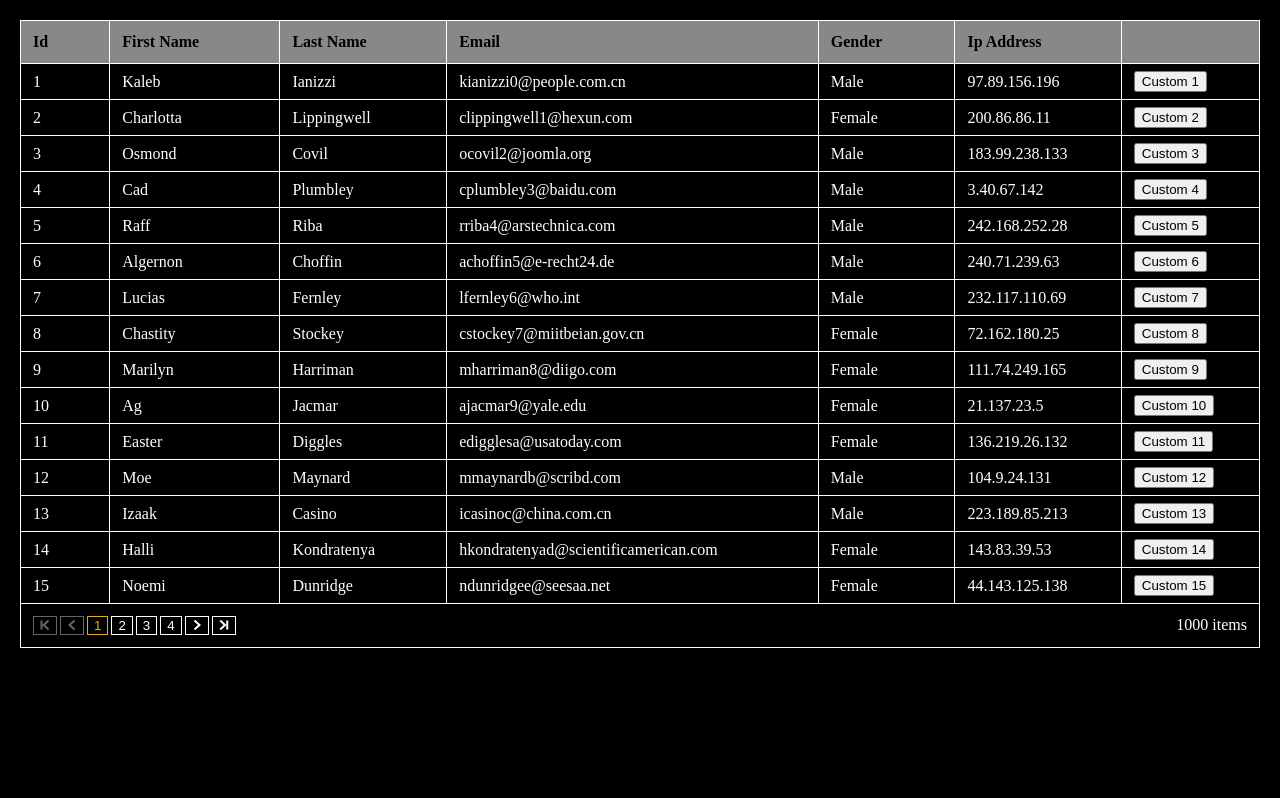
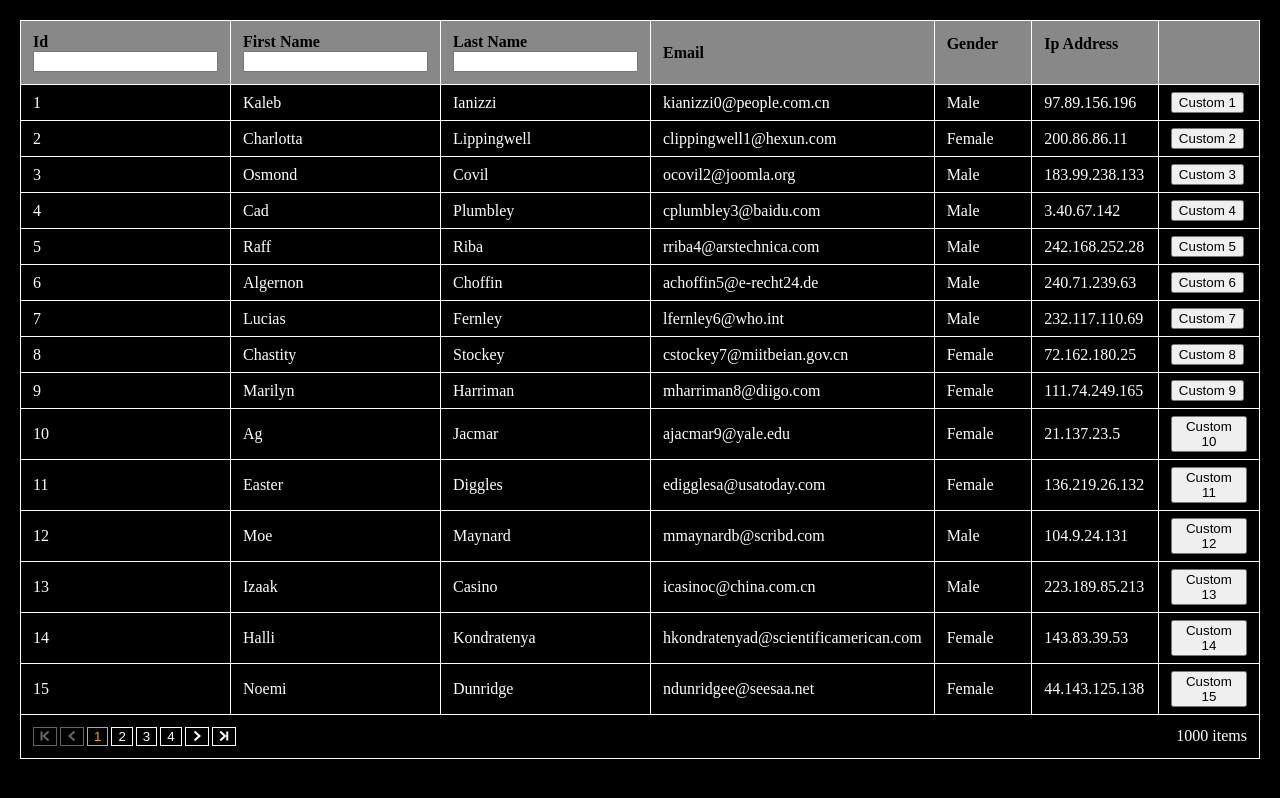
Before and after one commit to nruffing/data-grid-vue, a Vue app: page / in a window 1280 px wide. Built offline with nearby package versions, Linux system fonts and the light colour scheme.

Commit message:
basic filtering

```diff
--- a/src/DataService.ts
+++ b/src/DataService.ts
@@ -1,74 +1,74 @@
 import { type PageData, EmptyPageData } from "./DataGridVue"
 import { type Sort, ClientSideSort } from "./Sort"
+import { type Filter, ClientSideFilter } from "./Filter"
 
 export interface DataService {
-  getPage: (pageNum: number, pageSize: number, sort: Sort[]) => Promise<PageData>,
+  getPage: (pageNum: number, pageSize: number, sort: Sort[], filter: Filter | undefined) => Promise<PageData>,
 }
 
 export const StubDataService = {
-  getPage(pageNum: number, pageSize: number, sort: Sort[]): Promise<PageData> {
+  getPage(pageNum: number, pageSize: number, sort: Sort[], filter: Filter | undefined): Promise<PageData> {
     return Promise.resolve(EmptyPageData)
   }
 } as DataService
 
 export class ClientSideDataService implements DataService {
   dataItems: any[]
-  previousSort: Sort[]
+  previousSortJson: string
   sorted: any[]
+  previousFilterJson: string
+  filtered: any[]
 
   constructor(dataItems: any[]) {
     this.dataItems = dataItems
-    this.previousSort = []
+    this.previousSortJson = ''
     this.sorted = [...dataItems]
-  }
-
-  resetSort() {
-    this.sorted = [...this.dataItems]
-  }
-
-  setPreviousSort(sort: Sort[]) {
-    this.previousSort = []
-    for (const sortColumn of sort) {
-      this.previousSort.push({...sortColumn})
-    }
+    this.previousFilterJson = ''
+    this.filtered = [...this.sorted]
   }
 
   sort(sort: Sort[]) {
-    if (!sort?.length && !this.previousSort?.length) {
+    if (!sort?.length && this.previousSortJson === '[]') {
       return
     }
 
-    if (!sort?.length && this.previousSort?.length) {
-      this.resetSort()
-      this.setPreviousSort(sort)
+    if (!sort?.length) {
+      this.sorted = [...this.dataItems]
+      this.previousSortJson = '[]'
       return
     }
 
-    let sortChanged = false
-    if (sort.length === this.previousSort?.length) {
-      for (var i = 0; i < sort.length; i++) {
-        var sortItem = sort[i]
-        var previousSortItem = this.previousSort[i]
-        if (sortItem.fieldName !== previousSortItem.fieldName ||
-          sortItem.type !== previousSortItem.type) {
-            sortChanged = true
-            break
-        }
-      }
-    }
-    else {
-      sortChanged = true
-    }
-
-    if (!sortChanged) {
+    const sortJson = JSON.stringify(sort)
+    if (sortJson === this.previousSortJson) {
       return
     }
 
     ClientSideSort.sort(sort, this.sorted)
-    this.setPreviousSort(sort)
+    this.filtered = [...this.sorted]
+    this.previousSortJson = sortJson
   }
 
-  getPage(pageNum: number, pageSize: number, sort: Sort[]): Promise<PageData> {
+  filter(filter: Filter | undefined) {
+    if (!filter && !this.previousFilterJson) {
+      return
+    }
+
+    if (!filter && this.previousFilterJson) {
+      this.filtered = [...this.sorted]
+      this.previousFilterJson = ''
+      return
+    }
+
+    const filterJson = JSON.stringify(filter)
+    if (filterJson === this.previousFilterJson) {
+      return
+    }
+
+    this.filtered = ClientSideFilter.filter(filter as Filter, this.sorted)
+    this.previousFilterJson = filterJson
+  }
+
+  getPage(pageNum: number, pageSize: number, sort: Sort[], filter: Filter | undefined): Promise<PageData> {
     if (pageNum <= 0 || pageSize <= 0) {
       console.error(`ClientSideDataRepository - getPage - invalid params - pageNum: ${pageNum}, pageSize: ${pageSize}`)
       return Promise.reject()
@@ -78,6 +78,7 @@ export class ClientSideDataService implements DataService {
     }
 
     this.sort(sort)
+    this.filter(filter)
 
     const startIndex = pageSize * (pageNum - 1)
     const endIndex = startIndex + pageSize
@@ -89,7 +90,7 @@ export class ClientSideDataService implements DataService {
 
     return Promise.resolve({
       totalItems: this.dataItems.length,
-      dataItems: this.sorted.slice(startIndex, endIndex),
+      dataItems: this.filtered.slice(startIndex, endIndex),
     })
   }
 }
--- a/src/Filter.ts
+++ b/src/Filter.ts
@@ -90,18 +90,26 @@ export const ClientSideFilter = {
     console.warn(`Unknown data type detected while filtering: ${DataType[condition.dataType]}`)
     return false
   },
-  evaluateAlphanumericCondition(value: string, operator: FilterOperator, conditionValue: string): boolean {
+  evaluateAlphanumericCondition(value: string | undefined, operator: FilterOperator, conditionValue: string): boolean {
+    if (!value) {
+      return false
+    }
+
     switch (operator) {
       case FilterOperator.equals:
-        return value === conditionValue
+        return value.localeCompare(conditionValue, 'en', { sensitivity: 'base' }) === 0
       case FilterOperator.contains:
-        return value.includes(conditionValue)
+        return value.toLowerCase().includes(conditionValue.toLowerCase())
     }
 
     console.warn(`Filter operator ${FilterOperator[operator]} is not supported for columns with the alphanumeric data type`)
     return false
   },
-  evaluateNumericCondition(value: number, operator: FilterOperator, conditionValue: number): boolean {
+  evaluateNumericCondition(value: number | undefined, operator: FilterOperator, conditionValue: number): boolean {
+    if (!value) {
+      return false
+    }
+
     switch (operator) {
       case FilterOperator.equals:
         return value === conditionValue
--- a/src/components/DataGridVue.vue
+++ b/src/components/DataGridVue.vue
@@ -8,7 +8,21 @@
           :column="column"
           :sortable="sortOptions?.sortable"
           :sort="sort"
-          @onClick="sortColumn" />
+          @onClick="sortColumn"
+        >
+          <template v-slot:filter>
+            <slot
+              :name="`filter-${column.field.fieldName}`"
+              :column="column"
+            >
+              <HeaderFilter
+                v-if="column.filterable"
+                :column="column"
+                @updated="onFilterUpdated"
+              />
+            </slot>
+          </template>
+        </HeaderCell>
       </tr>
       <tr v-for="dataItem in displayedData" :key="keyColumn.field.resolveValue(dataItem)" class="dgv-data-grid-row">
         <td v-for="column in columns" :key="column.field.fieldName">
@@ -37,7 +51,9 @@ import { defineComponent, type PropType } from 'vue'
 import { DataType, Field, type Column } from '@/DataGridVue'
 import { type DataService, StubDataService, ClientSideDataService } from '@/DataService'
 import { type Sort, type SortOptions, SortType } from '@/Sort'
+import type { Filter, FilterCondition } from '@/Filter'
 import HeaderCell from './HeaderCell.vue'
+import HeaderFilter from './HeaderFilter.vue'
 import PageNavigation from './PageNavigation.vue'
 
 interface Data {
@@ -48,12 +64,14 @@ interface Data {
   pageSize: number,
   currentPage: number,
   sort: Sort[],
+  filters: FilterCondition[],
 }
 
 export default defineComponent({
   name: 'DataGridVue',
   components: {
     HeaderCell,
+    HeaderFilter,
     PageNavigation,
   },
   props: {
@@ -104,6 +122,25 @@ export default defineComponent({
       pageSize: 0,
       currentPage: 1,
       sort: [],
+      filters: [],
+    }
+  },
+  computed: {
+    filter(): Filter | undefined {
+      if (!this?.filters.length) {
+        return undefined
+      }
+      let filter = {
+        or: [this.filters[0]],
+        and: undefined,
+      } as Filter
+      for (var i = 1; i < this.filters.length; i++) {
+        filter = {
+          or: [this.filters[i]],
+          and: filter,
+        }
+      }
+      return filter
     }
   },
   mounted() {
@@ -138,7 +175,7 @@ export default defineComponent({
   },
   methods: {
     async loadPageData() {
-      const pageData = await this.dataService.getPage(this.currentPage, this.pageSize, this.sort)
+      const pageData = await this.dataService.getPage(this.currentPage, this.pageSize, this.sort, this.filter)
       this.displayedData = pageData.dataItems
       this.totalItems = pageData.totalItems
     },
@@ -169,7 +206,21 @@ export default defineComponent({
       }
 
       this.loadPageData()
-    }
+    },
+    onFilterUpdated(condition: FilterCondition) {
+      if (!condition.value) {
+        this.filters = this.filters.filter(f => f.fieldName !== condition.fieldName)
+      } else {
+        const filter = this.filters.find(f => f.fieldName === condition.fieldName)
+        if (filter) {
+          filter.value = condition.value
+          filter.operator = condition.operator
+        } else {
+          this.filters.push(condition)
+        }
+      }
+      this.loadPageData()
+    },
   },
 })
 </script>
--- a/src/components/HeaderCell.vue
+++ b/src/components/HeaderCell.vue
@@ -2,6 +2,10 @@
   <td
     :key="column.field.fieldName"
     :class="{ sortable: sortable && column.sortable }"
+  >
+    <div class="dgv-header-container">
+      <span
+        class="dgv-header-text"
         @click.prevent="$emit('onClick', column)"
       >
         {{ formattedTitle }}
@@ -10,6 +14,9 @@
           :name="iconName"
           :text="iconText"
         />
+      </span>
+      <slot name="filter"></slot>
+    </div>
   </td>
 </template>
 
--- /dev/null
+++ b/src/components/HeaderFilter.vue
@@ -0,0 +1,56 @@
+<template>
+  <div class="dgv-filter">
+    <input
+      :type="inputType"
+      @input="onFilterValueUpdated"
+    />
+  </div>
+</template>
+
+<script lang="ts">
+import { defineComponent, type PropType } from 'vue';
+import { DataType, type Column } from '@/DataGridVue'
+import { FilterOperator, ValidOperatorsMap, type FilterCondition } from '@/Filter';
+
+export default defineComponent({
+  name: 'HeaderFilter',
+  props: {
+    column: {
+      type: Object as PropType<Column>,
+      required: true,
+    },
+  },
+  computed: {
+    inputType(): string {
+      if (this.column.dataType === DataType.number) {
+        return "number"
+      }
+      return "text"
+    },
+    operator(): FilterOperator {
+      if (this.column.filterOptions?.operators?.length) {
+        return this.column.filterOptions.operators[0]
+      }
+      const dataTypeSet = ValidOperatorsMap.get(this.column.dataType)
+      const operators = dataTypeSet?.values()
+      const first = operators?.next()
+      if (first) {
+        return first.value
+      }
+      return FilterOperator.equals
+    },
+  },
+  methods: {
+    onFilterValueUpdated(event: Event) {
+      const inputEvent = event as InputEvent
+      const input = inputEvent.target as HTMLInputElement
+      this.$emit('updated', {
+        fieldName: this.column.field.fieldName,
+        operator: this.operator,
+        dataType: this.column.dataType,
+        value: input.value,
+      } as FilterCondition)
+    },
+  },
+})
+</script>
--- a/src/styles/DataGridVueDark.css
+++ b/src/styles/DataGridVueDark.css
@@ -13,6 +13,7 @@
   --dgv-header-border: 1px solid rgb(255, 255, 255);
   --dgv-header-icon-size: 12px;
   --dgv-header-icon-color: rgb(237, 166, 34);
+
 
   --dgv-footer-text-color: rgb(255, 255, 255);
   --dgv-footer-background: transparent;
@@ -65,6 +66,11 @@
 .dgv-data-grid-header-row > td.sortable {
   cursor: pointer;
 }
+
+  .dgv-data-grid-header-row .dgv-header-container {
+    display: flex;
+    flex-direction: column;
+  }
 
   .dgv-data-grid-header-row svg {
     height: var(--dgv-header-icon-size);
--- a/src/test-data/test-data.ts
+++ b/src/test-data/test-data.ts
@@ -1,5 +1,6 @@
 // https://www.mockaroo.com/
 
+import { FilterOperator } from '@/Filter'
 import { DataType, Field, type Column } from '../DataGridVue'
 
 export interface TestDataItem {
@@ -17,16 +18,29 @@ export const TestDataColumns = [
     dataType: DataType.number,
     isKey: true,
     sortable: true,
+    filterable: true,
+    filterOptions: {
+      operators: [
+        FilterOperator.greaterThanOrEqualTo,
+      ],
+    },
   },
   {
     field: new Field('firstName'),
     dataType: DataType.alphanumeric,
     sortable: true,
+    filterable: true,
+    filterOptions: {
+      operators: [
+        FilterOperator.contains,
+      ],
+    },
   },
   {
     field: new Field('lastName'),
     dataType: DataType.alphanumeric,
     sortable: true,
+    filterable: true,
   },
   {
     field: new Field('email'),
@@ -46,6 +60,5 @@ export const TestDataColumns = [
   {
     field: new Field('actions'),
     title: '',
-    sortable: false,
   },
 ] as Column[]
```
Also changed, not shown: src/DataGridVue.ts (+8 -0 lines), src/App.vue (line endings or trailing spaces), 1 other file (tests, documents, lock files or other folders). Lines whose indentation alone changed are shown as unchanged.
